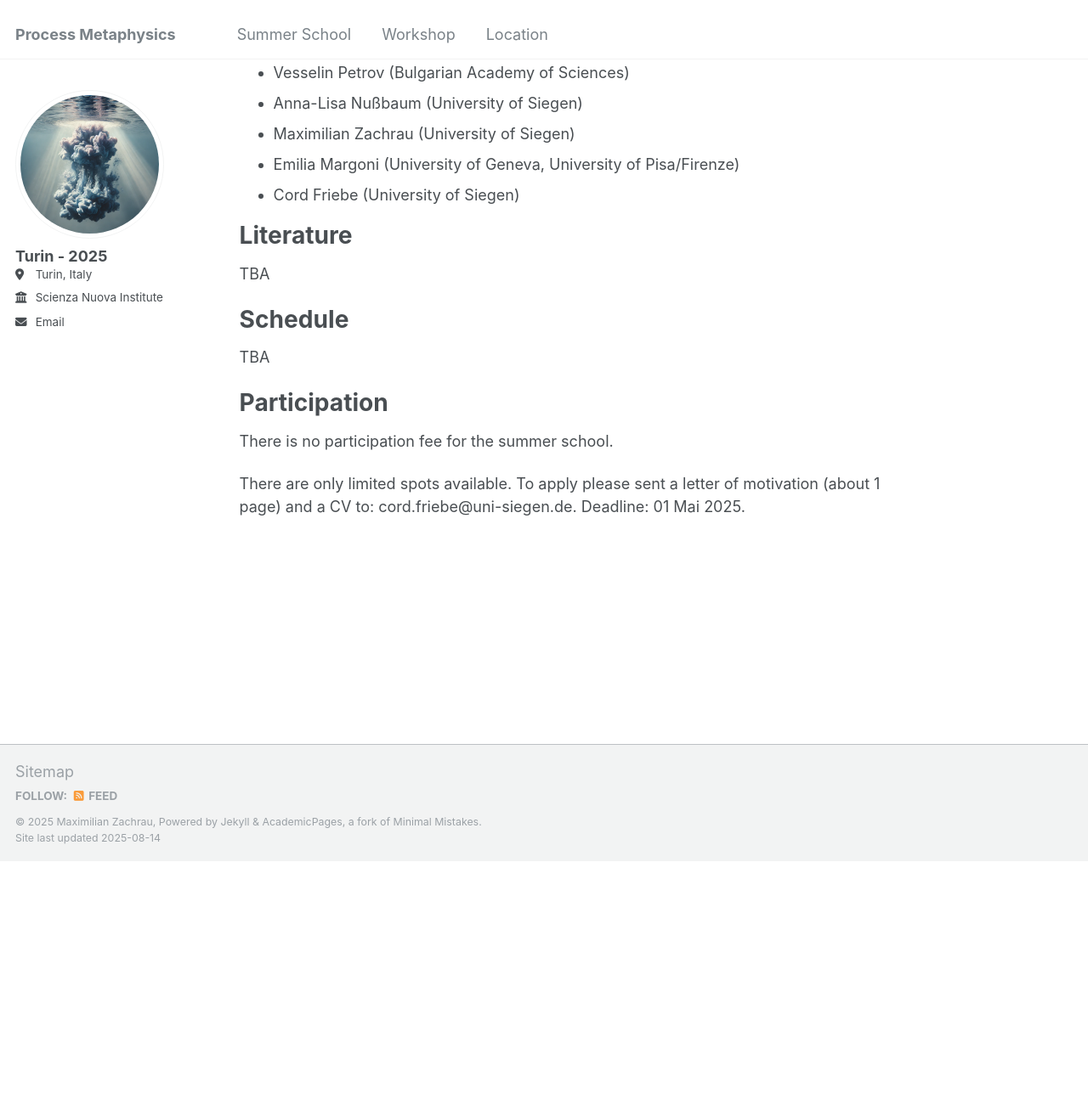
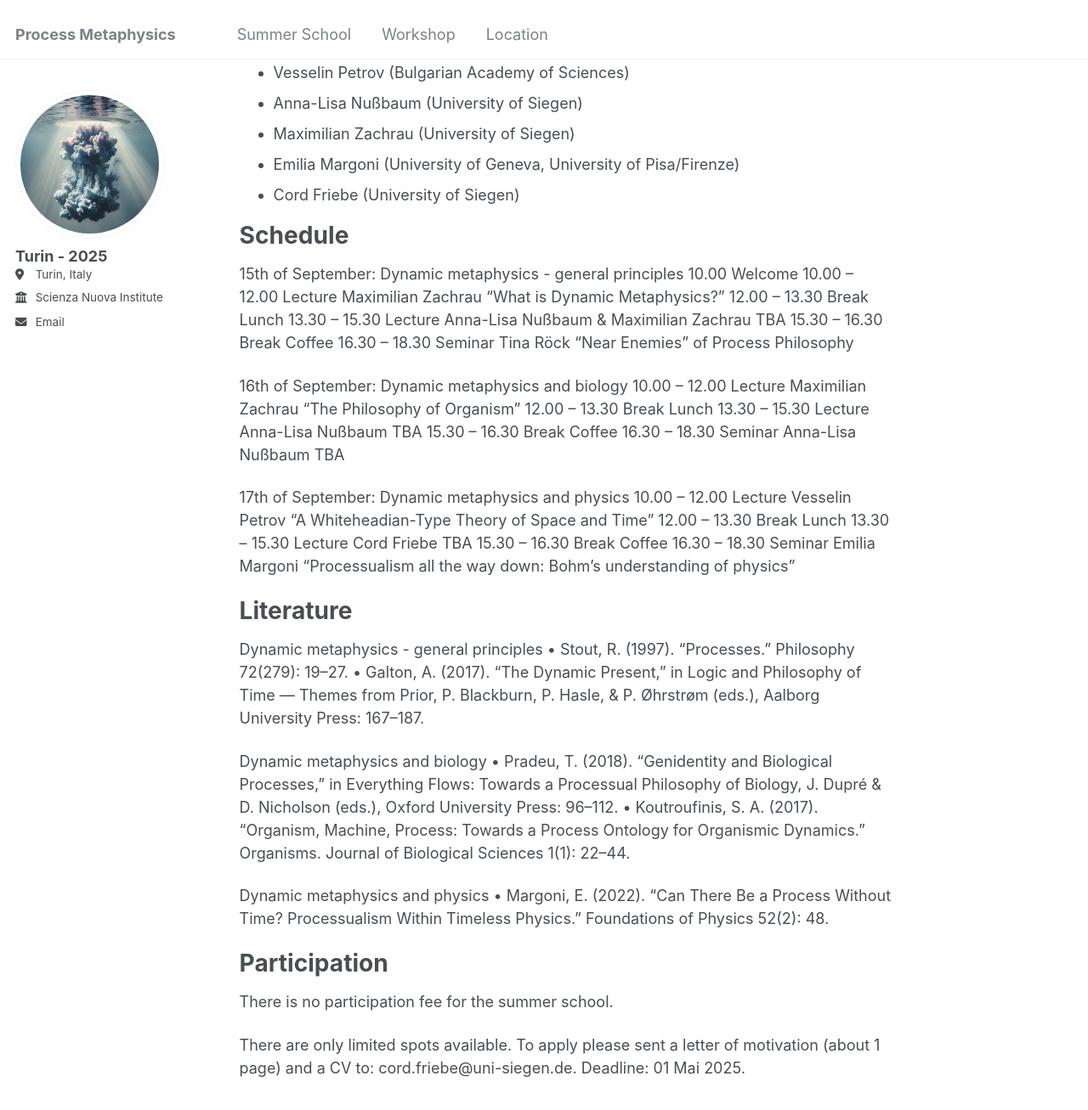
Before and after one commit to k1ssndr/turin2025, a Jekyll site: the page built from _pages/summerschool.md, in a window 1280 px wide and 1400 px high, scrolled down 1409 px. Shown: the top 1307 px of the window at 85% size. Built offline with Jekyll 4.4.1, drawn with Linux system fonts in a browser that asks for light colours; before the commit the page ends 2424 px from its top, so only the background shows below that.

Commit message:
Update summerschool.md

```diff
--- a/_pages/summerschool.md
+++ b/_pages/summerschool.md
@@ -43,13 +43,42 @@ Teachers
 -	Emilia Margoni (University of Geneva, University of Pisa/Firenze)
 -	Cord Friebe (University of Siegen)
 
+Schedule
+======
+15th of September:   Dynamic metaphysics - general principles
+10.00   Welcome
+10.00 – 12.00		Lecture	Maximilian Zachrau “What is Dynamic Metaphysics?”
+12.00 – 13.30		Break		Lunch
+13.30 – 15.30		Lecture	Anna-Lisa Nußbaum & Maximilian Zachrau TBA
+15.30 – 16.30		Break		Coffee
+16.30 – 18.30		Seminar	Tina Röck “Near Enemies” of Process Philosophy
+
+16th of September:   Dynamic metaphysics and biology
+10.00 – 12.00		Lecture	Maximilian Zachrau “The Philosophy of Organism”
+12.00 – 13.30		Break		Lunch
+13.30 – 15.30		Lecture	Anna-Lisa Nußbaum	TBA
+15.30 – 16.30		Break		Coffee
+16.30 – 18.30		Seminar	Anna-Lisa Nußbaum TBA
+
+17th of September:   Dynamic metaphysics and physics
+10.00 – 12.00		Lecture	Vesselin Petrov “A Whiteheadian-Type Theory of Space and Time”
+12.00 – 13.30		Break		Lunch
+13.30 – 15.30		Lecture	Cord Friebe TBA
+15.30 – 16.30		Break		Coffee
+16.30 – 18.30		Seminar	Emilia Margoni “Processualism all the way down: Bohm’s understanding of physics”
+
 Literature
 ======
-TBA
+Dynamic metaphysics - general principles
+•	Stout, R. (1997). “Processes.” Philosophy 72(279): 19–27.
+•	Galton, A. (2017). “The Dynamic Present,” in Logic and Philosophy of Time — Themes from Prior, P. Blackburn, P. Hasle, & P. Øhrstrøm (eds.), Aalborg University Press: 167–187.
 
-Schedule
-======
-TBA
+Dynamic metaphysics and biology
+•	Pradeu, T. (2018). “Genidentity and Biological Processes,” in Everything Flows: Towards a Processual Philosophy of Biology, J. Dupré & D. Nicholson (eds.), Oxford University Press: 96–112.
+•	Koutroufinis, S. A. (2017). “Organism, Machine, Process: Towards a Process Ontology for Organismic Dynamics.” Organisms. Journal of Biological Sciences 1(1): 22–44.
+
+Dynamic metaphysics and physics
+•	Margoni, E. (2022). “Can There Be a Process Without Time? Processualism Within Timeless Physics.” Foundations of Physics 52(2): 48.
 
 Participation
 ======
```
